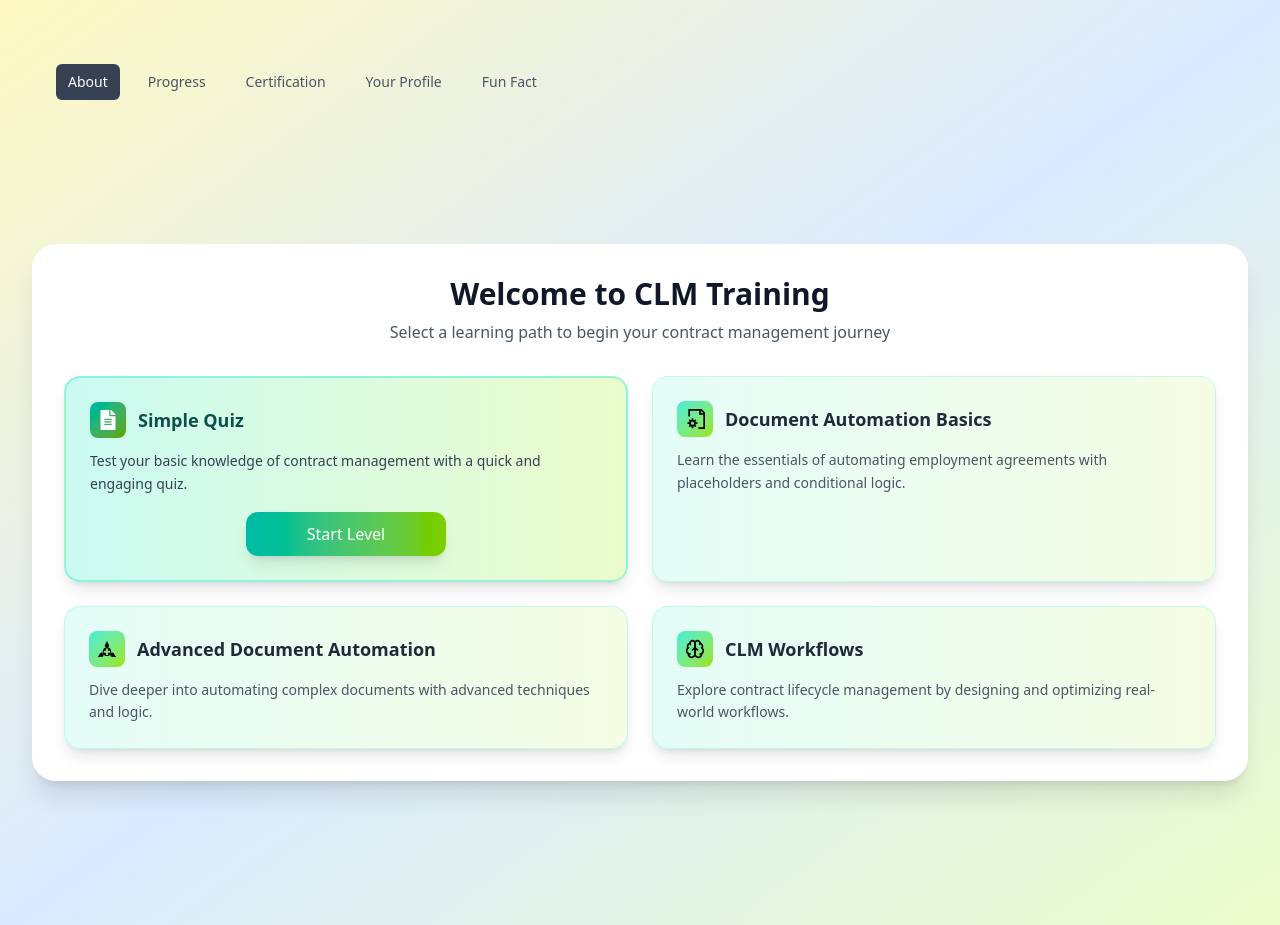
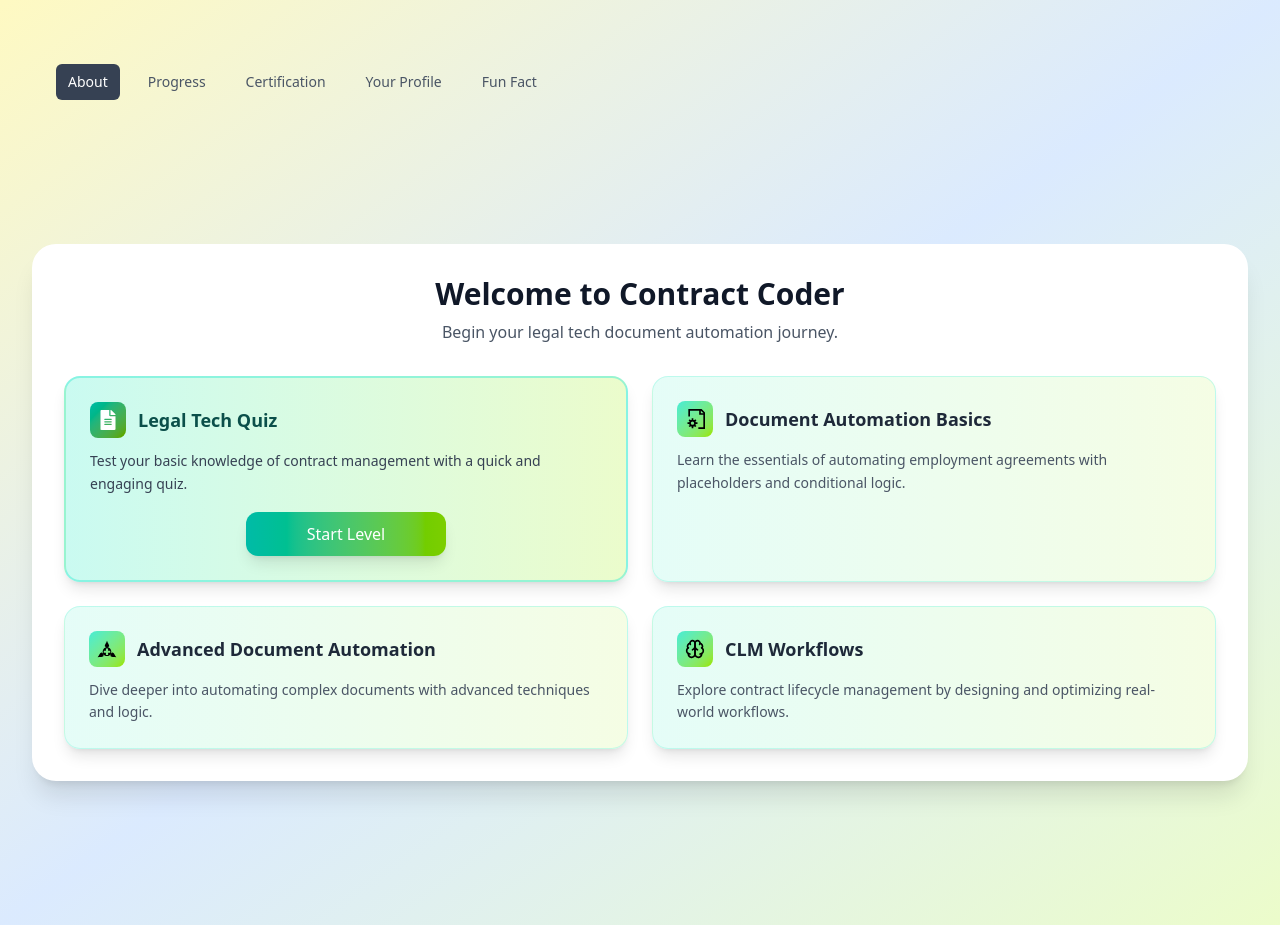
Before and after one commit to N-45div/beta-test, a React (Vite) app: page / in a window 1280 px wide. Shown: the top 925 px of the page. Built offline with nearby package versions, Linux system fonts and the light colour scheme.

Commit message:
Update HomePage.tsx

```diff
--- a/src/Pages/HomePage.tsx
+++ b/src/Pages/HomePage.tsx
@@ -361,7 +361,7 @@ const LevelCard: React.FC<LevelProps & { isDarkMode: boolean }> = ({
 
 const levelsData = [
   {
-    title: "Simple Quiz",
+    title: "Legal Tech Quiz",
     description:
       "Test your basic knowledge of contract management with a quick and engaging quiz.",
     Icon: FaFileAlt,
@@ -449,12 +449,12 @@ const HomePage = () => {
                 isDarkMode ? "text-gray-100" : "text-gray-900"
               }`}
             >
-              Welcome to CLM Training
+              Welcome to Contract Coder
             </h1>
             <p
               className={`${isDarkMode ? "text-gray-400" : "text-gray-600"}`}
             >
-              Select a learning path to begin your contract management journey
+              Begin your legal tech document automation journey.
             </p>
           </div>
           <div className="grid grid-cols-1 md:grid-cols-2 gap-6">
```
